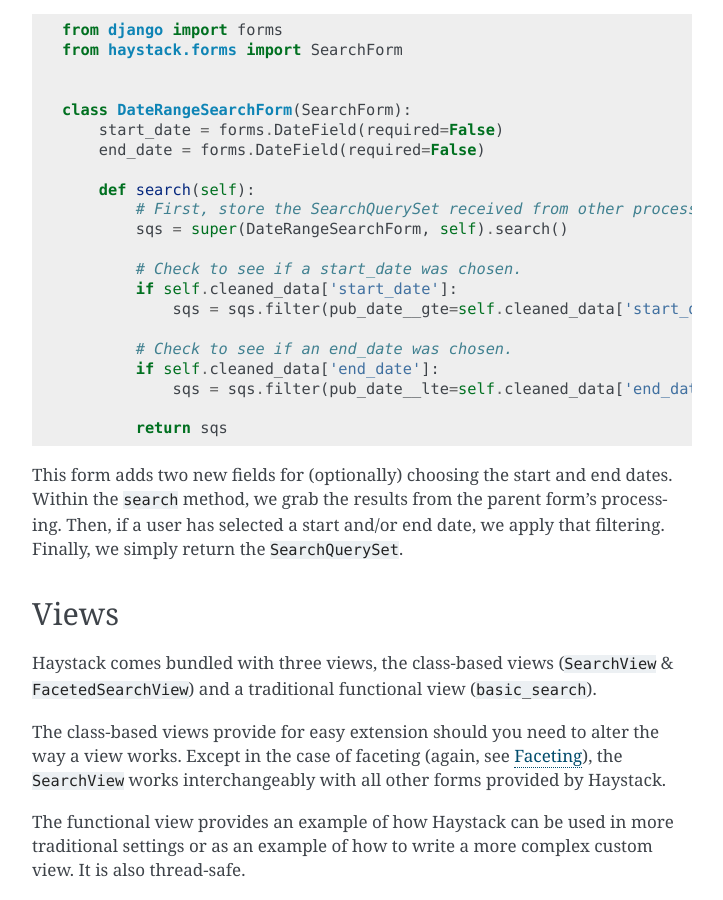
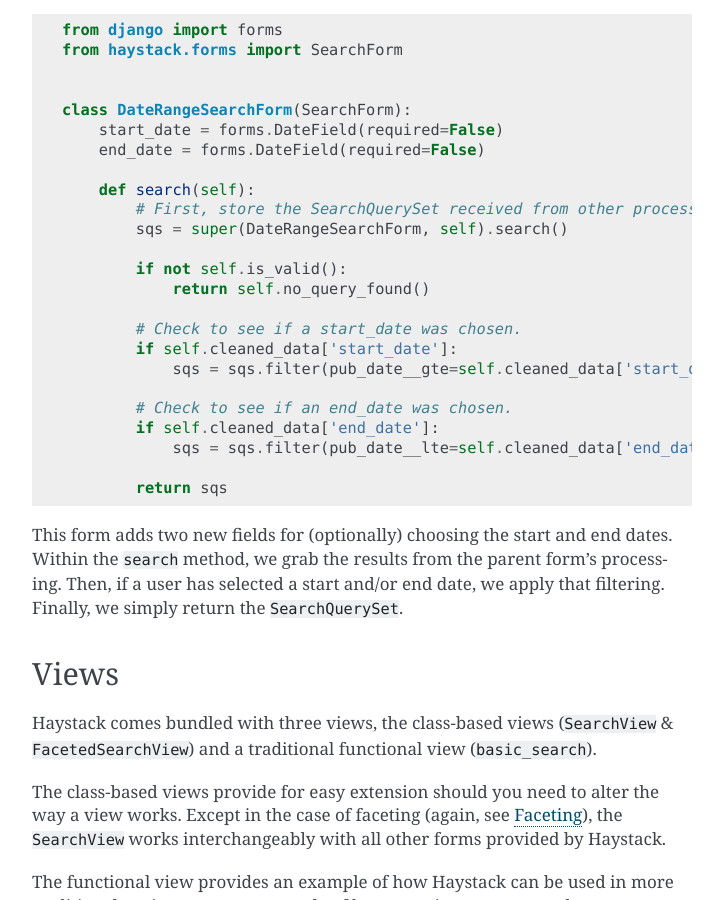
Before and after one commit to django-haystack/django-haystack, a Sphinx documentation site: the page built from docs/views_and_forms.rst, in a window 1280 px wide and 900 px high, scrolled down 1824 px. Shown: the whole window, without its empty margins (388-1111 px from the left). Built offline with Sphinx 7.4.7, drawn with Linux system fonts in a browser that asks for light colours.

Commit message:
Fixed a doc example on custom forms. Thanks to GrivIN and benspaulding for patches.

```diff
--- a/docs/views_and_forms.rst
+++ b/docs/views_and_forms.rst
@@ -96,6 +96,9 @@
         def search(self):
             # First, store the SearchQuerySet received from other processing.
             sqs = super(DateRangeSearchForm, self).search()
+
+            if not self.is_valid():
+                return self.no_query_found()
 
             # Check to see if a start_date was chosen.
             if self.cleaned_data['start_date']:
```
